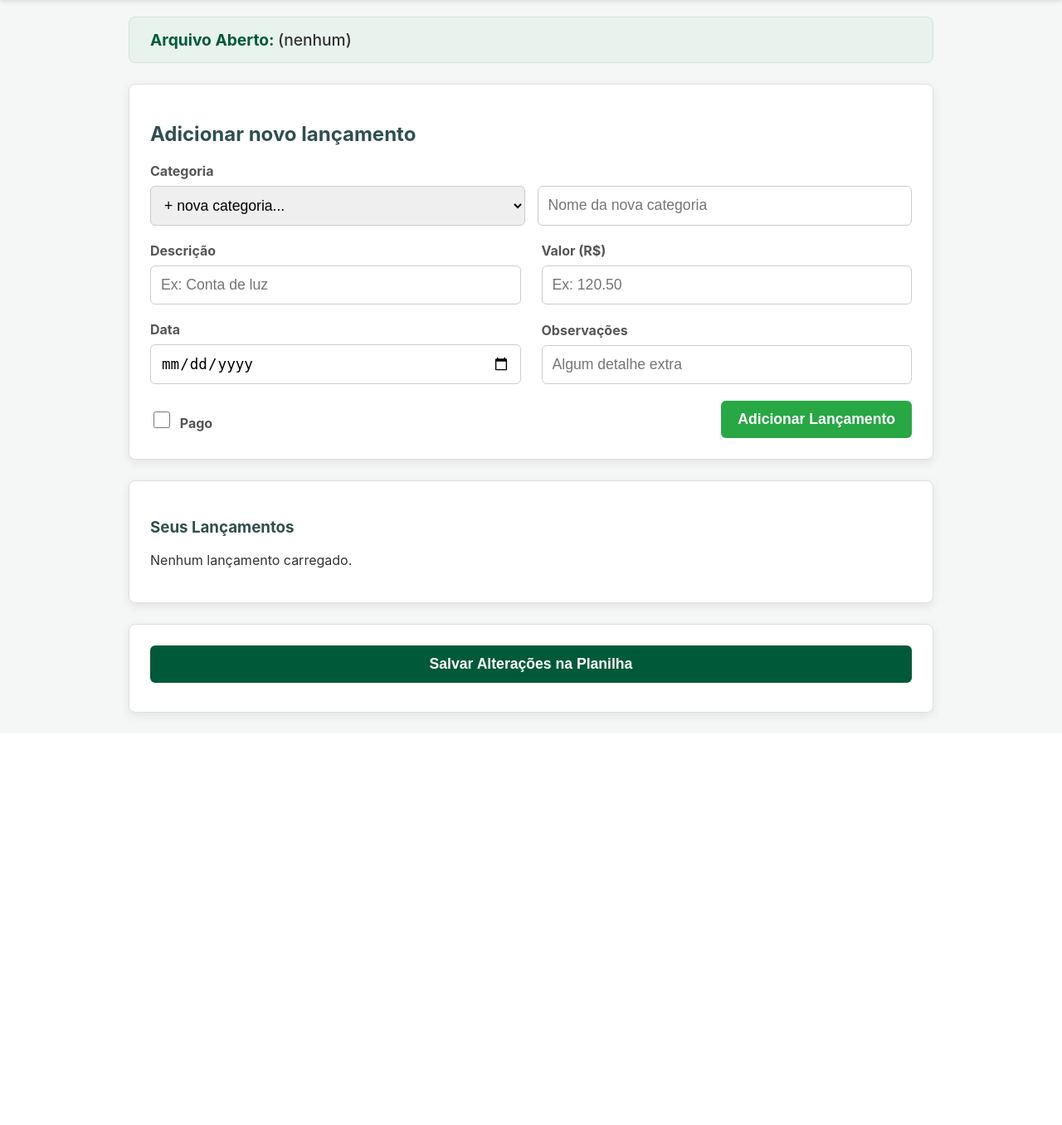
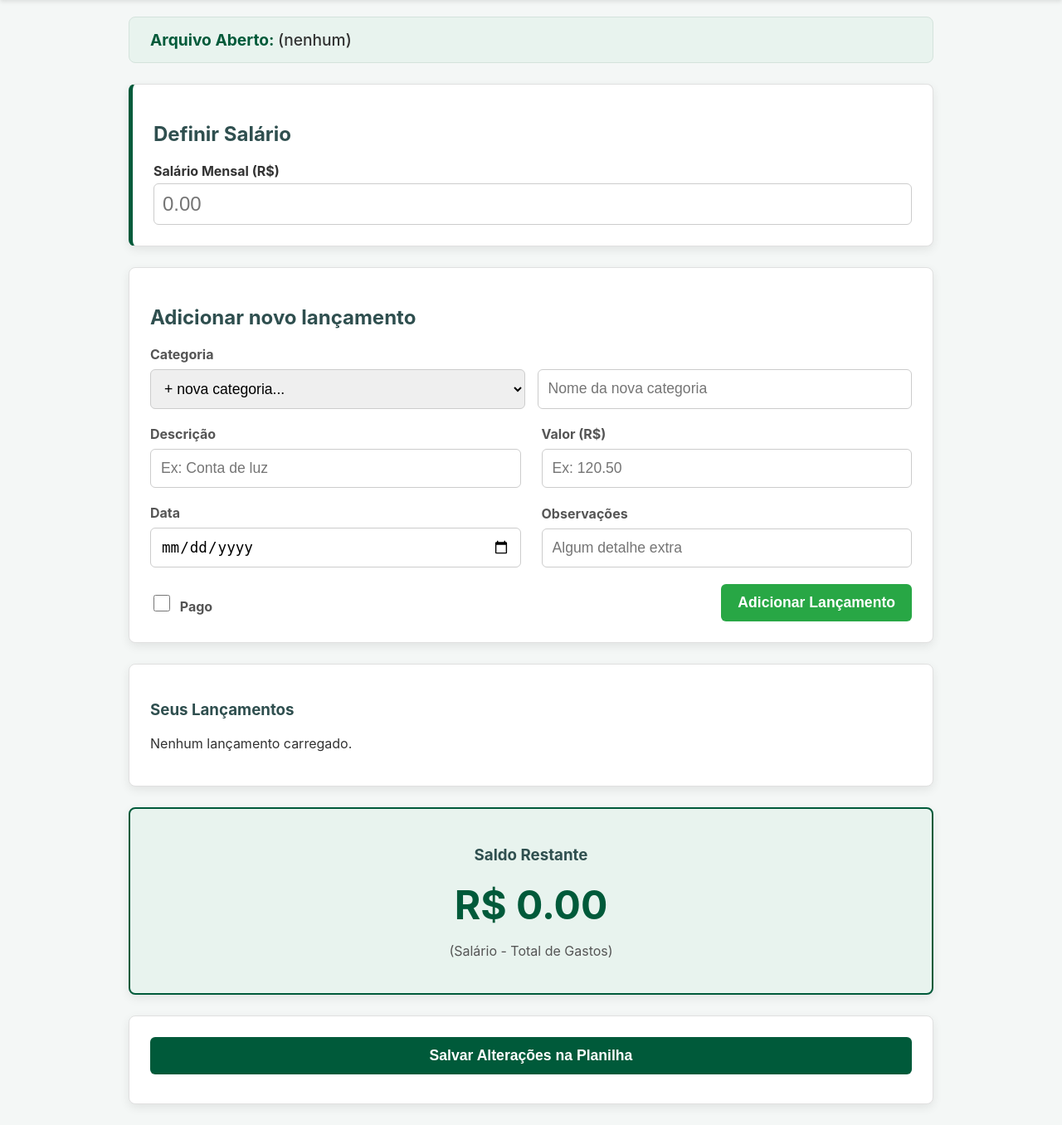
Before and after one commit to maarques/Monitoramento_Gastos, a Flask app: page /dashboard in a window 1280 px wide. Shown: the part 65-1421 px from the top of the page at 83% size. Before the commit the page ends 935 px from the top, so only its background shows below. Run offline with Flask 2, Linux system fonts and the light colour scheme.

Commit message:
nova funcionalidade de salário

```diff
--- a/run.py
+++ b/run.py
@@ -1,3 +1,4 @@
+import os
 import webbrowser
 from threading import Timer
 from app.app import create_app
@@ -8,5 +9,7 @@ def open_browser():
     webbrowser.open_new("http://127.0.0.1:5000/")
 
 if __name__ == "__main__":
-    Timer(1, open_browser).start()
+    if not os.environ.get("WERKZEUG_RUN_MAIN"):
+        Timer(1, open_browser).start()
+
     app.run(host="127.0.0.1", port=5000, debug=True)
--- a/static/js/app.js
+++ b/static/js/app.js
@@ -1,6 +1,54 @@
 document.addEventListener('DOMContentLoaded', () => {
     const file = window.APP_FILE || null;
     let isDirty = false;
+
+    // --- LÓGICA DE SALÁRIO E SALDO (NOVO) ---
+    const salaryInput = document.getElementById('salary-input');
+    const balanceDisplay = document.getElementById('balance-display');
+    const fileId = window.APP_FILE || 'default_salary';
+
+    // 1. Carregar salário salvo
+    const savedSalary = localStorage.getItem('salary_' + fileId);
+    if (savedSalary && salaryInput) {
+        salaryInput.value = savedSalary;
+    }
+
+    // 2. Função para atualizar o saldo
+    function updateBalance() {
+        if (!salaryInput || !balanceDisplay) return;
+
+        // Pega o salário (se vazio, assume 0)
+        const salary = parseFloat(salaryInput.value) || 0;
+
+        // Salva
+        localStorage.setItem('salary_' + fileId, salary);
+
+        // Soma gastos
+        let totalGastos = 0;
+        document.querySelectorAll('.gasto-col.valor').forEach(el => {
+            const valorTexto = el.textContent.replace('R$', '').trim();
+            const valor = parseFloat(valorTexto);
+            if (!isNaN(valor)) {
+                totalGastos += valor;
+            }
+        });
+
+        // Calcula e exibe
+        const restante = salary - totalGastos;
+        if (restante >= 0) {
+            balanceDisplay.style.color = "#005A3A"; // Verde
+        } else {
+            balanceDisplay.style.color = "#dc3545"; // Vermelho
+        }
+        balanceDisplay.textContent = 'R$ ' + restante.toFixed(2);
+    }
+
+    if (salaryInput) {
+        salaryInput.addEventListener('input', updateBalance);
+    }
+    // Executa inicial
+    updateBalance();
+    // ----------------------------------------
 
     window.addEventListener('beforeunload', (event) => {
         if (isDirty) {
@@ -65,6 +113,7 @@ document.addEventListener('DOMContentLoaded', () => {
             if (res.ok) {
                 isDirty = true;
                 addRowToDOM(category, res.row);
+                updateBalance(); // Atualiza o saldo ao adicionar
 
                 document.getElementById('f-nome').value = '';
                 document.getElementById('f-valor').value = '';
@@ -89,6 +138,10 @@ document.addEventListener('DOMContentLoaded', () => {
     });
 
     function addRowToDOM(category, row) {
+        const msgEmpty = document.getElementById('msg-empty');
+        if (msgEmpty) {
+            msgEmpty.remove();
+        }
         let catContainer = document.querySelector(`.cat-container[data-category="${category}"]`);
         if (!catContainer) {
             const title = document.createElement('h4');
@@ -150,6 +203,7 @@ document.addEventListener('DOMContentLoaded', () => {
                 if (catTitle) catTitle.remove();
                 const optionToRemove = selCat.querySelector(`option[value="${category}"]`);
                 if(optionToRemove) optionToRemove.remove();
+                setTimeout(updateBalance, 50); // Atualiza saldo após apagar categoria local
                 return;
             }
 
@@ -163,6 +217,7 @@ document.addEventListener('DOMContentLoaded', () => {
                     const catTitle = catContainer.previousElementSibling;
                     if (catContainer) catContainer.remove();
                     if (catTitle) catTitle.remove();
+                    setTimeout(updateBalance, 50); // Atualiza saldo após apagar categoria
                 } else {
                     alert('Erro ao apagar a categoria');
                     isDirty = false;
@@ -178,6 +233,7 @@ document.addEventListener('DOMContentLoaded', () => {
             const id = item.dataset.id;
             if (!file) {
                 item.remove();
+                setTimeout(updateBalance, 50); // Atualiza saldo após apagar local
                 return;
             }
             const category = item.closest('.cat-container').dataset.category;
@@ -188,6 +244,7 @@ document.addEventListener('DOMContentLoaded', () => {
             }).then(r => r.json()).then(res => {
                 if (res.ok) {
                     item.remove();
+                    setTimeout(updateBalance, 50); // Atualiza saldo após apagar
                 } else {
                     alert('Erro ao apagar');
                     isDirty = false;
@@ -252,6 +309,8 @@ document.addEventListener('DOMContentLoaded', () => {
                 item.dataset.editing = '0';
                 const categoryRow = item.querySelector('.gasto-edit-category-row');
                 if (categoryRow) categoryRow.remove();
+
+                updateBalance(); // Atualiza saldo após editar local
                 return;
             }
 
@@ -284,6 +343,8 @@ document.addEventListener('DOMContentLoaded', () => {
                     item.querySelector('.obs').textContent = obs;
                     item.dataset.editing = '0';
                     item.querySelector('.gasto-edit-category-row').remove();
+
+                    updateBalance(); // Atualiza saldo após editar
                 } else {
                     alert('Alguma atualização falhou');
                     isDirty = false;
@@ -327,14 +388,12 @@ document.addEventListener('DOMContentLoaded', () => {
         item.dataset.editing = '1';
     }
 
-    // --- LÓGICA DO BOTÃO SALVAR RESTAURADA ---
     document.getElementById('btn-save')?.addEventListener('click', () => {
         const saveButton = document.getElementById('btn-save');
         const msg = document.getElementById('save-msg');
         const source_file = window.APP_FILE || null;
         let target_file = source_file;
 
-        // Se for uma planilha existente, transforma em "Salvar Como..."
         const date = new Date();
         const monthNames = ["janeiro", "fevereiro", "marco", "abril", "maio", "junho", "julho", "agosto", "setembro", "outubro", "novembro", "dezembro"];
         const month = monthNames[date.getMonth()];
--- a/templates/dashboard.html
+++ b/templates/dashboard.html
@@ -6,6 +6,16 @@
   <div class="file-title-container">
     <h3>Arquivo Aberto: <span>{{ file or "(nenhum)" }}</span></h3>
   </div>
+
+  <section class="box" style="border-left: 5px solid #005A3A;">
+    <h2>Definir Salário</h2>
+    <div style="display: flex; gap: 15px; align-items: center;">
+      <div class="form-group" style="flex: 1;">
+        <label for="salary-input" style="font-weight: bold; display: block; margin-bottom: 5px;">Salário Mensal (R$)</label>
+        <input type="number" id="salary-input" placeholder="0.00" step="0.01" style="font-size: 1.5em; padding: 10px; color: #005A3A;">
+      </div>
+    </div>
+  </section>
 
   <section class="box">
     <h2>Adicionar novo lançamento</h2>
@@ -84,9 +94,15 @@
           </div>
         {% endfor %}
       {% else %}
-        <p>Nenhum lançamento carregado.</p>
+        <p id="msg-empty">Nenhum lançamento carregado.</p>
       {% endif %}
     </div>
+  </section>
+
+  <section class="box" style="text-align: center; background-color: #e8f3ee; border: 2px solid #005A3A;">
+    <h3>Saldo Restante</h3>
+    <h1 id="balance-display" style="color: #005A3A; font-size: 3em; margin: 10px 0;">R$ 0.00</h1>
+    <p style="color: #555;">(Salário - Total de Gastos)</p>
   </section>
 
   <section class="box save-section">
```
